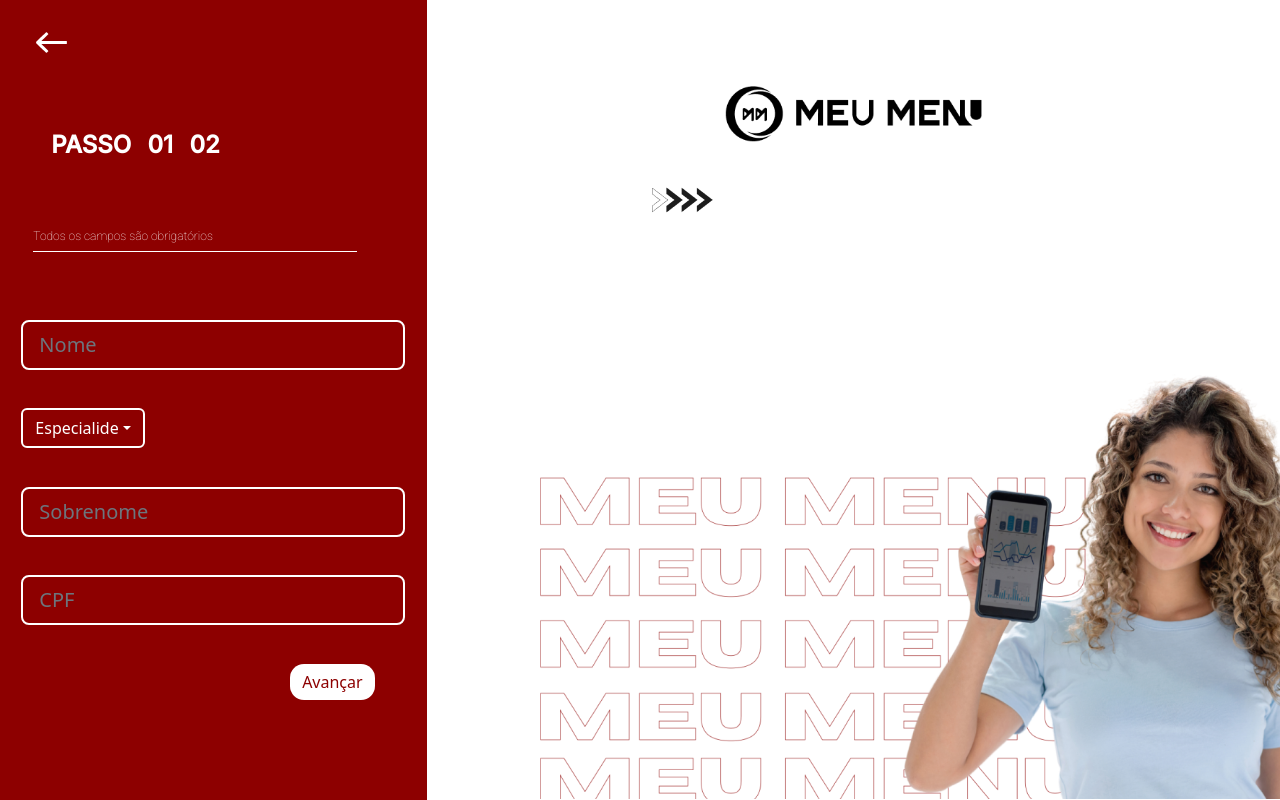
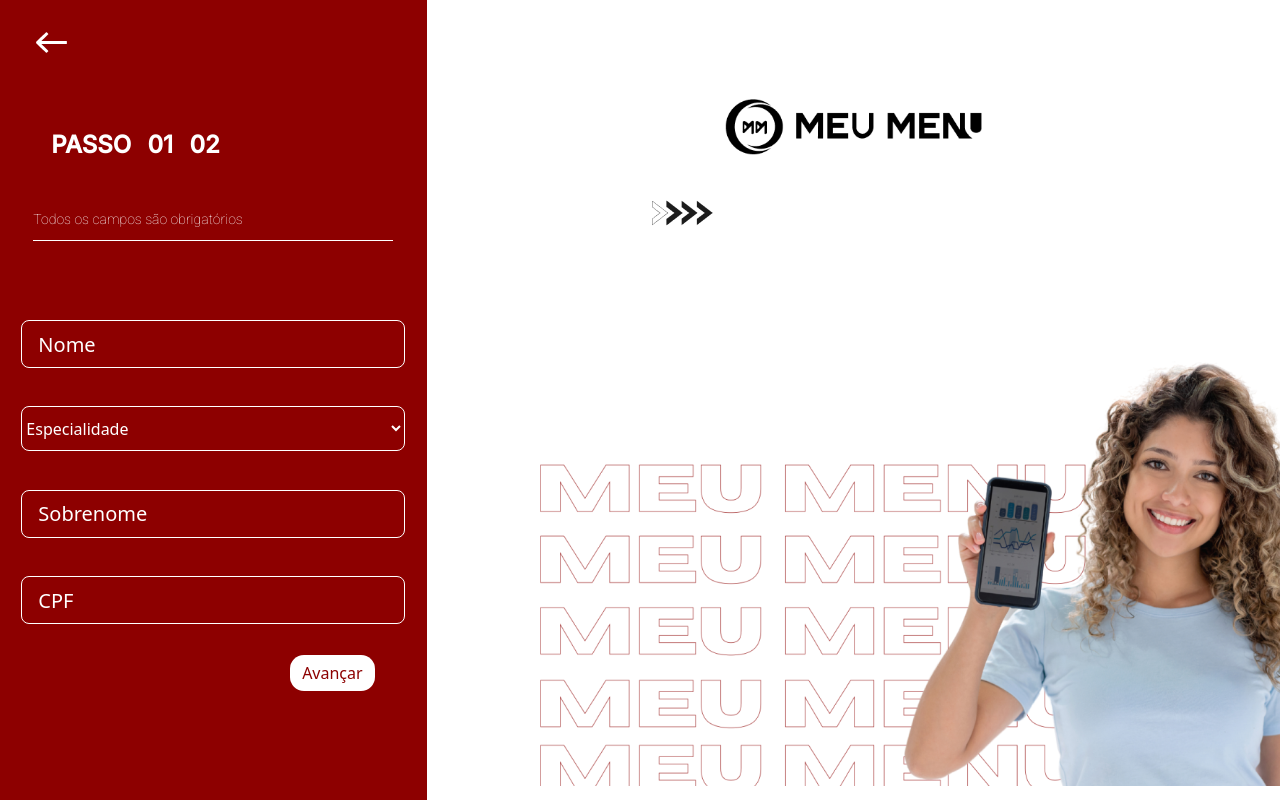
Before and after one commit to meuMenuPI/site-institucional, a React (Create React App) app in the folder projeto-meu-menu/: page /usuario-cadastrarp2 in a window 1280 px wide. Built offline with nearby package versions, Linux system fonts and the light colour scheme.

Commit message:
Tela cadastro usuario finalizada

```diff
--- a/projeto-meu-menu/src/pages/cadastro-usuario/CadastroUsuario.css
+++ b/projeto-meu-menu/src/pages/cadastro-usuario/CadastroUsuario.css
@@ -55,14 +55,14 @@
 .campos_obrigatorios{
     font-family: 'Roboto', sans-serif;
     color: white;
-    font-size: 12px;
+    font-size: 14px;
     font-weight: 100;
-    margin-top: 10%;
-    margin-bottom: -2%;
+    margin-top: 5%;
+    margin-bottom: -1%;
 }
 
 .linha{
-    width: 90%;
+    width: 100%;
 }
 
 .campos{
@@ -74,32 +74,22 @@
 }
 
 .input_cad_usuario{
+    width: 100%;
     background-color: #8D0000;
     margin-bottom: 10%;
     color: white;
-    border: 2px, white, solid;
+    border: 1px solid white;
+    text-align: left;
+    height: 45px;
+    border-radius: 8px;
 }
 
-.input_cad_usuario:hover{
-    background-color: #8D0000;
-    color: white;
+select {
+    text-align: end;
 }
 
-.input_cad_usuario:active{
-    background-color: #8D0000;
+.input_cad_usuario::placeholder {
     color: white;
-}
-
-.input_cad_usuario-ddl.input_cad_usuario-input-group.input_cad_usuario-control-wrapper .input_cad_usuario-input {
-    font-size: 20px;
-    font-family: emoji;
-    color: #ab3243;
-    background: #32a5ab;
-}
-
-.dropdown:active{
-    border: 2px, white, solid;
-    background-color: #8D0000;
 }
 
 .btn_cad_usuario{
@@ -112,6 +102,7 @@
     align-items: center;
     border: none;
     border-radius: 14px;
+    margin-top: -2%;
 }
 
 .btn_cad_usuario:hover {
@@ -149,6 +140,7 @@
     background-repeat: no-repeat, no-repeat;
     background-position: center;
     background-size: cover;
+    margin-top: -3%;
 }
 
 /* .img_fundo{
--- a/projeto-meu-menu/src/pages/cadastro-usuario/CadastroUsuario.jsx
+++ b/projeto-meu-menu/src/pages/cadastro-usuario/CadastroUsuario.jsx
@@ -3,7 +3,6 @@
 import Fundo from "./components/fundo";
 import Inputs from "./components/inputs";
 import { Button, Col, Container, Form, Row } from "react-bootstrap"
-import { BiArrowBack } from 'react-icons/bi';
 
   function passarTela(){
     window.location="usuario-cadastrarp2"
--- a/projeto-meu-menu/src/pages/cadastro-usuario/components/especialidade.jsx
+++ b/projeto-meu-menu/src/pages/cadastro-usuario/components/especialidade.jsx
@@ -1,16 +1,15 @@
-import Dropdown from 'react-bootstrap/Dropdown';
+import Select from 'react-bootstrap/Dropdown';
 
 function Especialidade() {
   return (
-    <Dropdown className='dropdown'>
-      <Dropdown.Toggle variant="success" id="dropdown-basic" className="input_cad_usuario">
-        Especialide
-      </Dropdown.Toggle>
-
-      <Dropdown.Menu className='dropdown_menu'>
-        <Dropdown.Item size="lg" href="#/action-1" >Action</Dropdown.Item>
-      </Dropdown.Menu>
-    </Dropdown>
+  <select class="input_cad_usuario">
+  <option selected>Especialidade</option>
+  <option value="1">Brasileira</option>
+  <option value="2">Mexicana</option>
+  <option value="3">Japonesa</option>
+  <option value="3">Italiana</option>
+  <option value="3">Arabe</option>
+</select>
   );
 }
 
--- a/projeto-meu-menu/src/pages/cadastro-usuario/components/inputs.jsx
+++ b/projeto-meu-menu/src/pages/cadastro-usuario/components/inputs.jsx
@@ -1,6 +1,5 @@
 import React from "react";
 import { Button, Col, Container, Form, Row } from "react-bootstrap"
-import { BiArrowBack } from 'react-icons/bi';
 
 function Inputs(props){
     return (
```
Also changed, not shown: projeto-meu-menu/src/api.js (added, +8 -0 lines).
